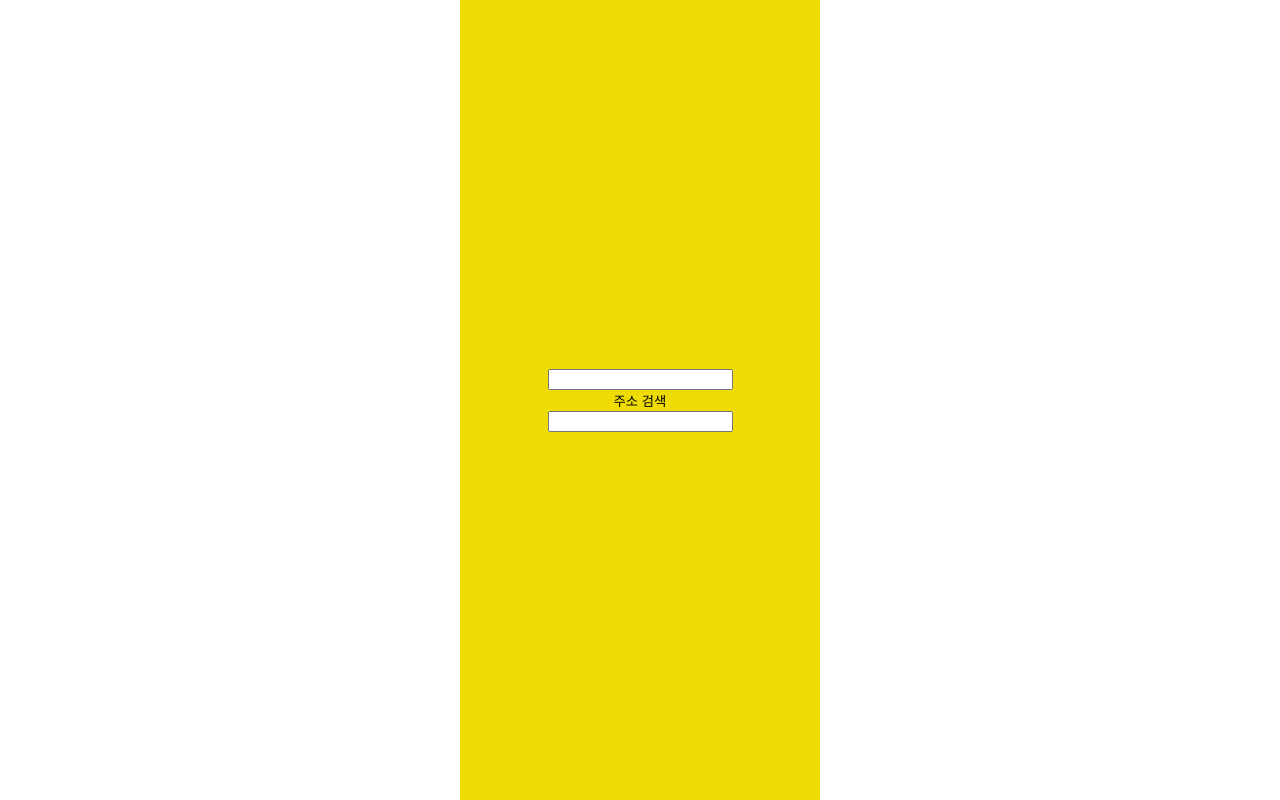
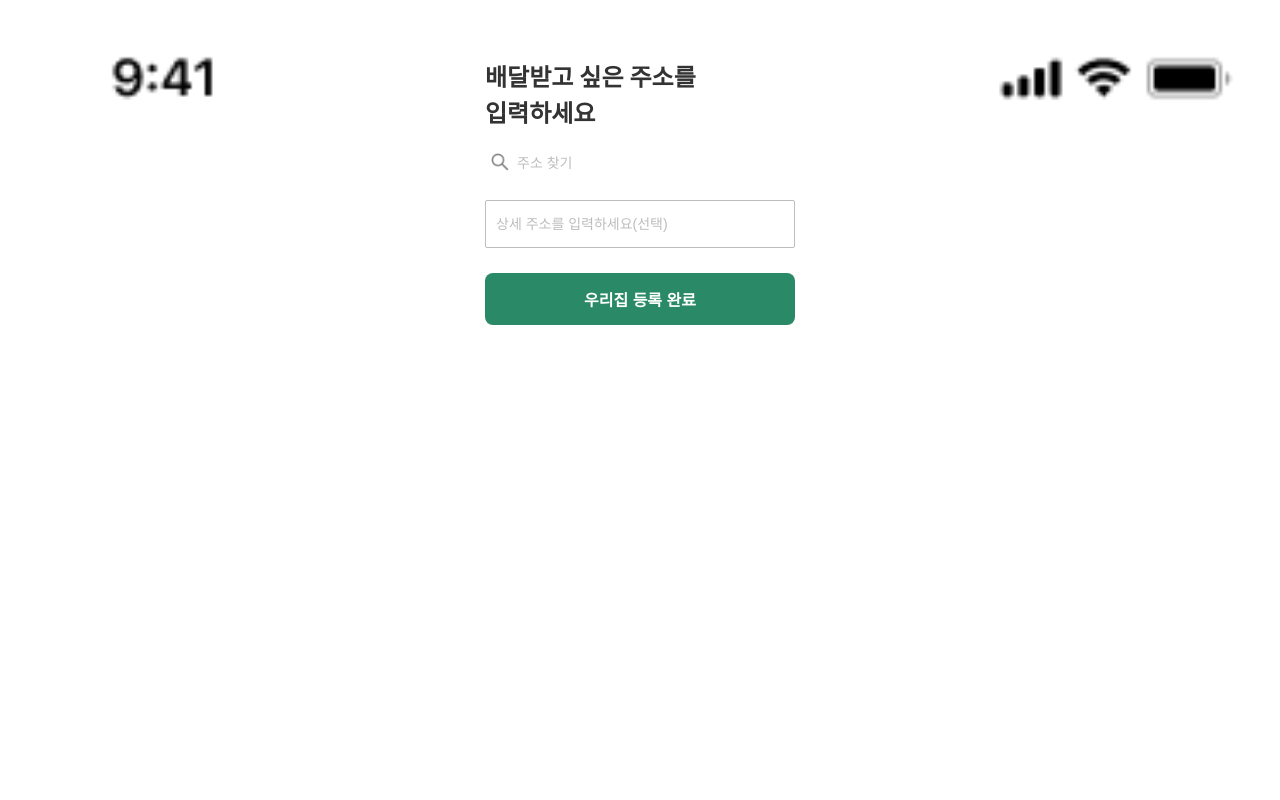
Before and after one commit to 2020-angelhack-SOS-team-front/front, a React (Create React App) app: page /address in a window 1280 px wide. Built offline with nearby package versions, Linux system fonts and the light colour scheme.

Commit message:
feat: Implement userData store
- 유저한테 입력받은 주소 정보를 store에 저장(나중에 장바구니 페이지에서 사용)
- 기타: header 이미지 추가

```diff
--- a/src/components/address/AddressStyle.tsx
+++ b/src/components/address/AddressStyle.tsx
@@ -1,11 +1,84 @@
 import styled from 'styled-components'
 
 export const Wrapper = styled.div`
-    background-color: #EFDC05;
     height: 100vh;
-
     display: flex;
     flex-direction: column;
-    justify-content: center;
     align-items: center;
+    padding: 0 25px;
 `
+
+export const Title = styled.h1`
+    font-size: 24px;
+    line-height: 36px;
+    font-weight: bold;
+    margin-top: 60px;
+    width: 100%;
+`
+
+export const FindAddressWrapper = styled.div`
+    display: flex;
+    width: 100%;
+    margin-top: 20px;
+`
+
+export const FindAddressBtn = styled.button`
+`
+
+export const FIndAddressImg = styled.img`
+    width: 18px;
+    height: 18px;
+`
+
+export const FindAddressInput = styled.input`
+    width: 100%;
+    border: 0;
+
+    ::placeholder {
+        font-size: 14px;
+        line-height: 21px;
+        color: #BDBDBD;
+    }
+`
+
+export const DetailAddressInput = styled.input`
+    width: 100%;
+    height: 48px;
+    border: 1px solid #BDBDBD;
+    border-radius: 2px;
+    margin: 25px 0;
+    padding: 5px 10px;
+
+    ::placeholder {
+        font-size: 14px;
+        line-height: 21px;
+        color: #BDBDBD;
+    }
+`
+
+export const IframeWrapper = styled.div`
+  display: none;
+  position: fixed;
+  top: 0;
+  left: 0;
+
+  overflow: hidden;
+  z-index: 10;
+  border: 1.2px solid #bdbdbd;
+  width: 100%;
+  min-width: 100%;
+  height: 100%;
+  min-height: 100%;
+
+  -webkit-overflow-scrolling: touch;
+`
+
+export const SubmitBtn = styled.button`
+    width: 100%;
+    height: 52px;
+    font-size: 16px;
+    font-weight: bold;
+    background-color: #2A8A67;
+    color: white;
+    border-radius: 8px;
+`
--- a/src/components/address/index.tsx
+++ b/src/components/address/index.tsx
@@ -1,5 +1,6 @@
-import React, { useState, useEffect } from 'react'
+import React, { useState, useEffect, useRef, useContext } from 'react'
 import * as S from './AddressStyle'
+import UserDataContext from '../../store/UserData'
 
 // user가 주소를 입력하고 '확인' 버튼을 누르면
 // 다음 페이지로 넘길 때, OO시 OO구를 넘기고
@@ -7,16 +8,28 @@ import * as S from './AddressStyle'
 // 지금은 api 요청할 부분만 떼어냈는데, 유저가 주소 입력한거 전역 context로 가지고 있어야 할 듯
 
 const Address = () => {
-    const [address, setAddress] = useState<string>("")
-    const searchAddress = (e: React.MouseEvent<HTMLButtonElement>) => {
+    const [sendData, setSendData] = useState<string>("")
+    const value = useContext(UserDataContext)
+    const iframeRef = useRef<HTMLIFrameElement>(null)
+
+    const searchAddress = (e: React.MouseEvent<HTMLElement>) => {
         e.stopPropagation();
 
         new (window as any).daum.Postcode({
             oncomplete: (data: any) => {
-                setAddress(data.sigungu)
-            }
-        }).open()
+                value.setData("address", data.address)
+                setSendData(data.sigungu)
+                if (iframeRef.current) iframeRef.current.style.display = "none"
+            },
+            width: "100%",
+            height: "100%",
+            maxSuggestItems: 5
+        }).embed(iframeRef.current)
+
+        if (iframeRef.current) iframeRef.current.style.display = "block"
     }
+
+    const enterDetailAddress = (e: React.ChangeEvent<HTMLInputElement>) => value.setData("detailAddress", e.target.value)
 
     useEffect(() => {
         const script = document.createElement("script")
@@ -25,14 +38,24 @@ const Address = () => {
         document.body.appendChild(script)
     }, [])
 
-    console.log(address)
+    console.log(value)
 
     return (
-        <S.Wrapper>
-            <input></input>
-            <button onClick={searchAddress}>주소 검색</button>
-            <input></input>
-        </S.Wrapper>
+        <>
+            <img className="header" src="/images/header_img.png"></img>
+            <S.Wrapper>
+                <S.Title>배달받고 싶은 주소를<br />입력하세요</S.Title>
+                <S.FindAddressWrapper onClick={searchAddress}>
+                    <S.FindAddressBtn>
+                        <S.FIndAddressImg src="/images/magnifying_glass_img.png" />
+                    </S.FindAddressBtn>
+                    <S.FindAddressInput placeholder="주소 찾기" value={value.data.address}></S.FindAddressInput>
+                </S.FindAddressWrapper>
+                <S.DetailAddressInput placeholder="상세 주소를 입력하세요(선택)" onChange={enterDetailAddress} value={value.data.detailAddress} />
+                <S.SubmitBtn>우리집 등록 완료</S.SubmitBtn>
+                <S.IframeWrapper ref={iframeRef}></S.IframeWrapper>
+            </S.Wrapper>
+        </>
     )
 }
 
--- a/src/components/home/HomeStyle.tsx
+++ b/src/components/home/HomeStyle.tsx
@@ -17,12 +17,14 @@ export const Img = styled.img`
 
 export const Title = styled.h1`
     font-size: 18px;
+    line-height: 25px;
     font-weight: bold;
     margin-top: 16px;
 `
 
 export const SubTitle = styled.h3`
     font-size: 14px;
+    line-height: 19px;
     font-weight: normal;
     margin: 12px 32px;
 `
@@ -33,6 +35,7 @@ export const Btn = styled.button`
     width: 327px;
     height: 52px;
     font-size: 16px;
+    line-height: 24px;
     background-color: #2A8A67;
     color: white;
     font-weight: bold;
--- a/src/components/home/index.tsx
+++ b/src/components/home/index.tsx
@@ -7,12 +7,15 @@ interface Props extends RouteComponentProps { }
 
 const Home = ({ history }: Props) => {
     return (
-        <S.Wrapper>
-            <S.Img src={"/images/main_page_img.png"} />
-            <S.Title>우리 동네 시장 배달</S.Title>
-            <S.SubTitle>가까운 우리 동네 시장에서 다양한 <br />상품들을 쉽고 빠르게 배달해 보세요!</S.SubTitle>
-            <S.Btn onClick={() => history.push('/address')}>우리 동네 등록하고 시장 둘러보기</S.Btn>
-        </S.Wrapper >
+        <>
+            <S.Wrapper>
+                <img className="header" src="/images/header_img.png"></img>
+                <S.Img src={"/images/main_page_img.png"} />
+                <S.Title>우리 동네 시장 배달</S.Title>
+                <S.SubTitle>가까운 우리 동네 시장에서 다양한 <br />상품들을 쉽고 빠르게 배달 받아보세요!</S.SubTitle>
+                <S.Btn onClick={() => history.push('/address')}>우리집 등록하고 시장 둘러보기</S.Btn>
+            </S.Wrapper >
+        </>
     )
 }
 
--- /dev/null
+++ b/src/provider/UserDataProvider.tsx
@@ -0,0 +1,20 @@
+import React, { useState } from 'react'
+import UserDataContext, { DataInterface } from '../store/UserData'
+
+const UserDataProvider = ({ children }: any) => {
+    const [value, setValue] = useState({
+        address: "",
+        detailAddress: ""
+    })
+
+    return (
+        <UserDataContext.Provider value={{
+            data: value,
+            setData: (key: string, changedValue: string) => setValue({ ...value, [`${key}`]: changedValue })
+        }}>
+            {children}
+        </UserDataContext.Provider>
+    )
+}
+
+export default UserDataProvider;
--- /dev/null
+++ b/src/store/UserData.ts
@@ -0,0 +1,15 @@
+import React from "react";
+
+export interface DataInterface {
+    address: string
+    detailAddress: string
+}
+
+export interface UserDataInterface {
+    value: DataInterface,
+    setValue: () => void
+}
+
+const UserDataContext = React.createContext<any | null>(null)
+
+export default UserDataContext;
--- a/src/styles/GlobalStyle.ts
+++ b/src/styles/GlobalStyle.ts
@@ -19,6 +19,13 @@ const GlobalStyle = createGlobalStyle`
         margin: 0 auto;
     }
 
+    .header {
+        position: fixed;
+        top: 0;
+        left: 0;
+        width: 100%;
+    }
+
     button {
         border: none;
         background-color: transparent;
```
Also changed, not shown: src/components/App.tsx (+6 -2 lines), public/images/header_img.png (added), public/images/magnifying_glass_img.png (added).
